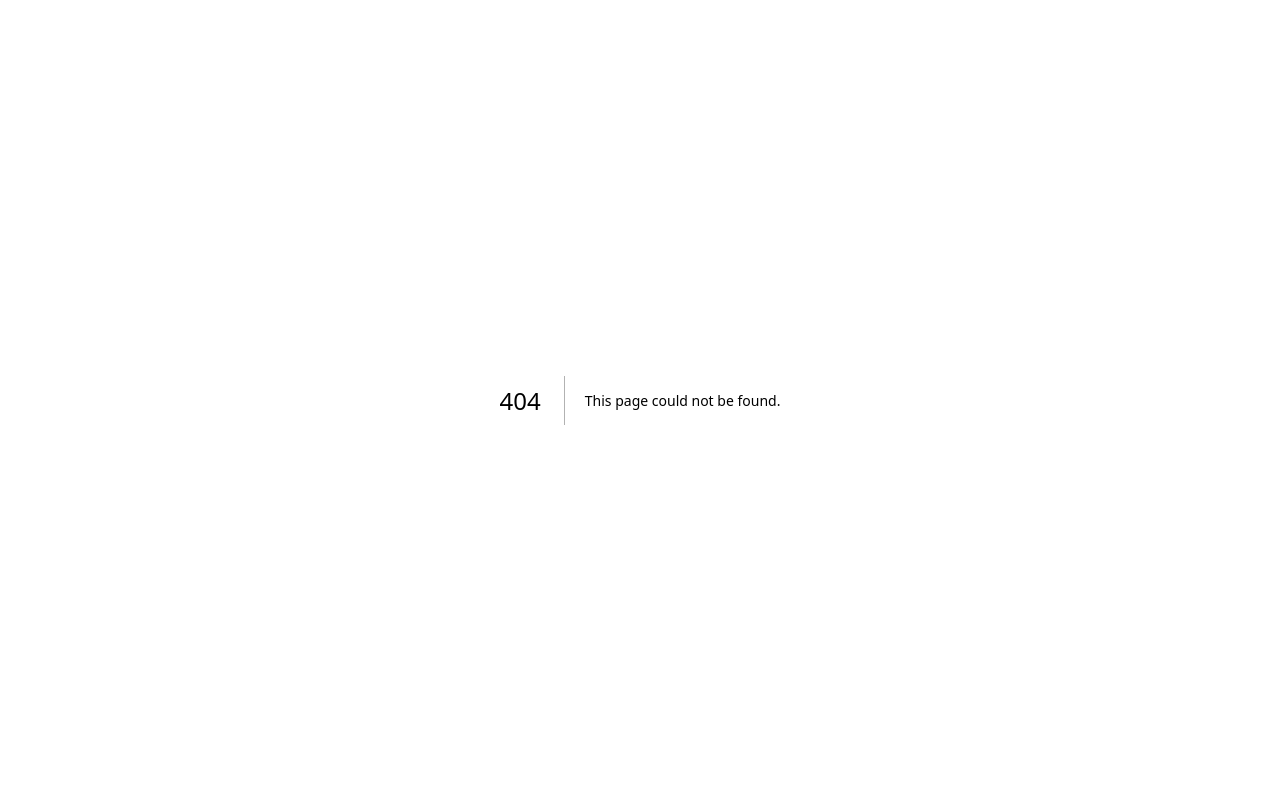
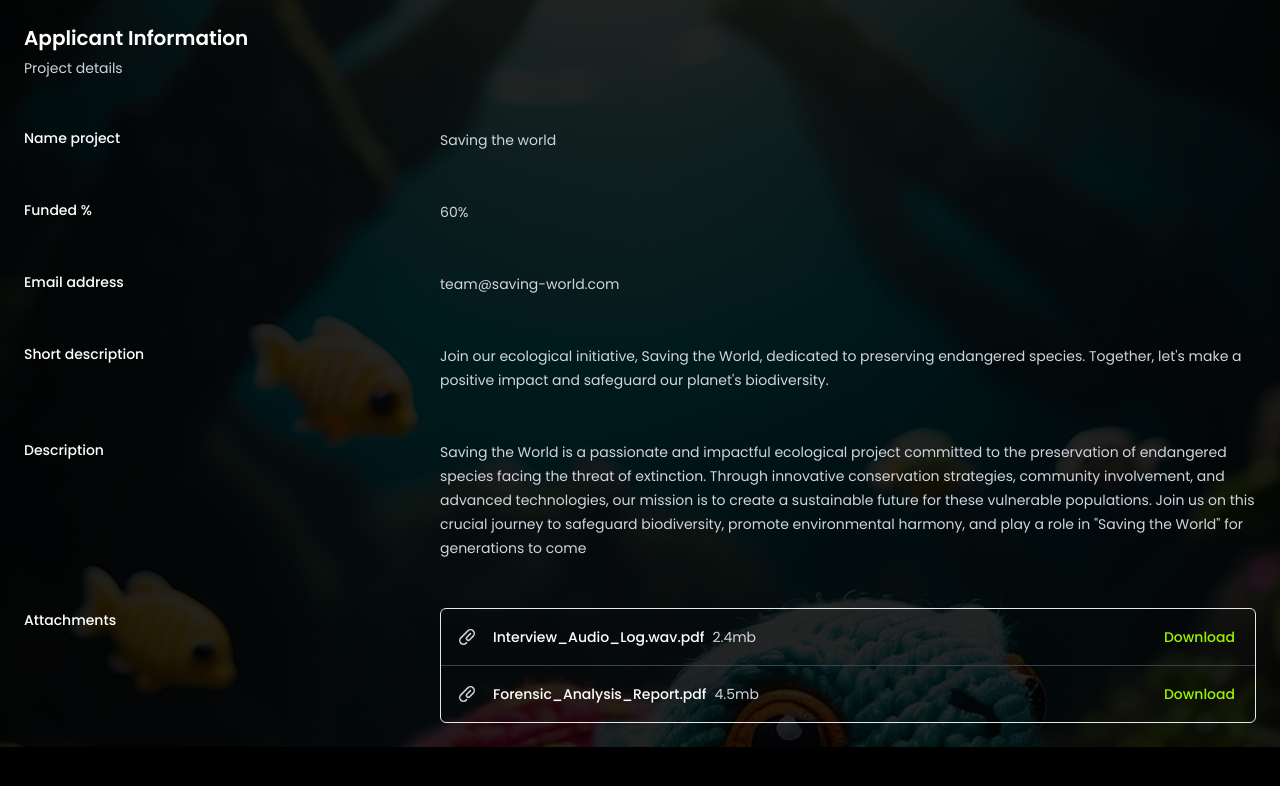
Before and after one commit to wolfcito/munayfund, a Next.js app: page /profile/1 in a window 1280 px wide. Before the commit this address had no page. Shown: the top 786 px of the page. Built offline with nearby package versions, Linux system fonts and the light colour scheme.

Commit message:
feat: project profile added

```diff
--- /dev/null
+++ b/src/app/profile/[id]/page.tsx
@@ -0,0 +1,87 @@
+'use client'
+
+import { useParams } from 'next/navigation'
+import { PaperClipIcon } from '@heroicons/react/20/solid'
+import { PROJECTS } from '@/constants'
+
+export default function ProjectProfile() {
+  const params = useParams<{ id: string }>()
+  const { id } = params
+
+  return (
+    <div className="bg-[url('/projects/project001.jpg')] bg-no-repeat bg-cover">
+      <div className="bg-black/85">
+        <div className="px-4 py-6 sm:px-6 ">
+          <h3 className="text-xl font-semibold leading-7">Applicant Information</h3>
+          <p className="mt-1 max-w-2xl text-sm leading-6 text-gray-300">Project details</p>
+        </div>
+
+        <dl>
+          <div className="px-4 py-6 sm:grid sm:grid-cols-3 sm:gap-4 sm:px-6">
+            <dt className="text-sm font-medium">Name project</dt>
+            <dd className="mt-1 text-sm leading-6 text-gray-300 sm:col-span-2 sm:mt-0">
+              {PROJECTS[id]['name-project']}
+            </dd>
+          </div>
+          <div className="px-4 py-6 sm:grid sm:grid-cols-3 sm:gap-4 sm:px-6">
+            <dt className="text-sm font-medium">Funded %</dt>
+            <dd className="mt-1 text-sm leading-6 text-gray-300 sm:col-span-2 sm:mt-0">
+              {PROJECTS[id]['funded-percentage']}
+            </dd>
+          </div>
+          <div className="px-4 py-6 sm:grid sm:grid-cols-3 sm:gap-4 sm:px-6">
+            <dt className="text-sm font-medium">Email address</dt>
+            <dd className="mt-1 text-sm leading-6 text-gray-300 sm:col-span-2 sm:mt-0">{PROJECTS[id]['email']}</dd>
+          </div>
+          <div className="px-4 py-6 sm:grid sm:grid-cols-3 sm:gap-4 sm:px-6">
+            <dt className="text-sm font-medium">Short description</dt>
+            <dd className="mt-1 text-sm leading-6 text-gray-300 sm:col-span-2 sm:mt-0">
+              {PROJECTS[id]['short-description']}
+            </dd>
+          </div>
+          <div className="px-4 py-6 sm:grid sm:grid-cols-3 sm:gap-4 sm:px-6">
+            <dt className="text-sm font-medium">Description</dt>
+            <dd className="mt-1 text-sm leading-6 text-gray-300 sm:col-span-2 sm:mt-0">
+              {PROJECTS[id]['description']}
+            </dd>
+          </div>
+          <div className="px-4 py-6 sm:grid sm:grid-cols-3 sm:gap-4 sm:px-6">
+            <dt className="text-sm font-medium leading-6">Attachments</dt>
+            <dd className="mt-2 text-sm sm:col-span-2 sm:mt-0">
+              <ul role="list" className="divide-y divide-gray-700 rounded-md border border-gray-200">
+                <li className="flex items-center justify-between py-4 pl-4 pr-5 text-sm leading-6">
+                  <div className="flex w-0 flex-1 items-center">
+                    <PaperClipIcon className="h-5 w-5 flex-shrink-0 text-gray-300" aria-hidden="true" />
+                    <div className="ml-4 flex min-w-0 flex-1 gap-2">
+                      <span className="truncate font-medium">Interview_Audio_Log.wav.pdf</span>
+                      <span className="flex-shrink-0 text-gray-300">2.4mb</span>
+                    </div>
+                  </div>
+                  <div className="ml-4 flex-shrink-0">
+                    <a href="#" className="font-medium text-limelight">
+                      Download
+                    </a>
+                  </div>
+                </li>
+                <li className="flex items-center justify-between py-4 pl-4 pr-5 text-sm leading-6">
+                  <div className="flex w-0 flex-1 items-center">
+                    <PaperClipIcon className="h-5 w-5 flex-shrink-0 text-gray-300" aria-hidden="true" />
+                    <div className="ml-4 flex min-w-0 flex-1 gap-2">
+                      <span className="truncate font-medium">Forensic_Analysis_Report.pdf</span>
+                      <span className="flex-shrink-0 text-gray-300">4.5mb</span>
+                    </div>
+                  </div>
+                  <div className="ml-4 flex-shrink-0">
+                    <a href="#" className="font-medium text-limelight">
+                      Download
+                    </a>
+                  </div>
+                </li>
+              </ul>
+            </dd>
+          </div>
+        </dl>
+      </div>
+    </div>
+  )
+}
```
